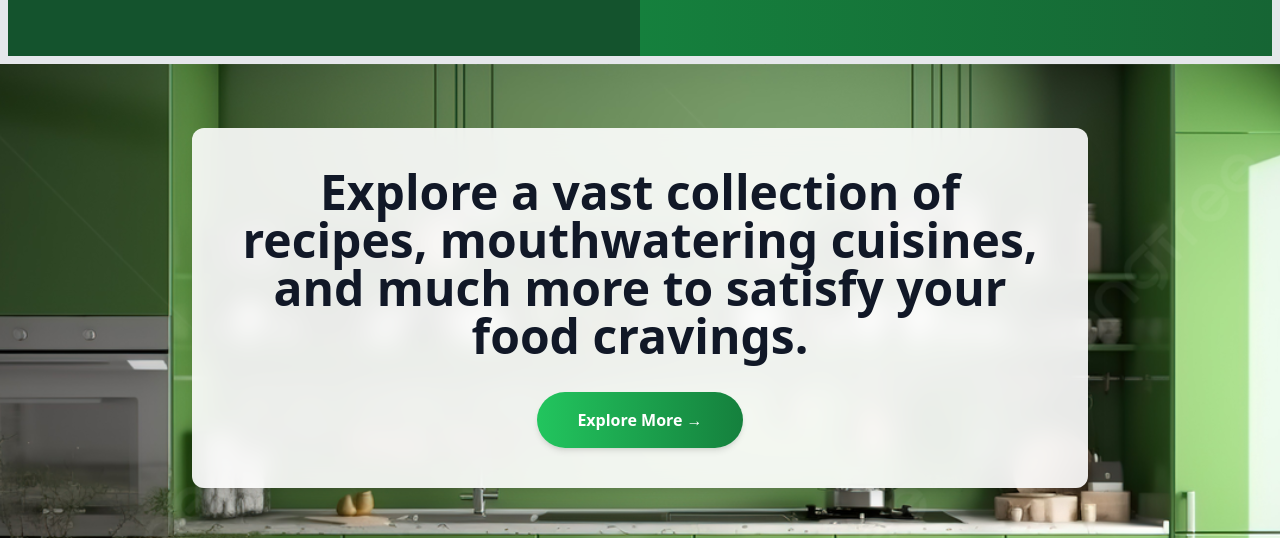
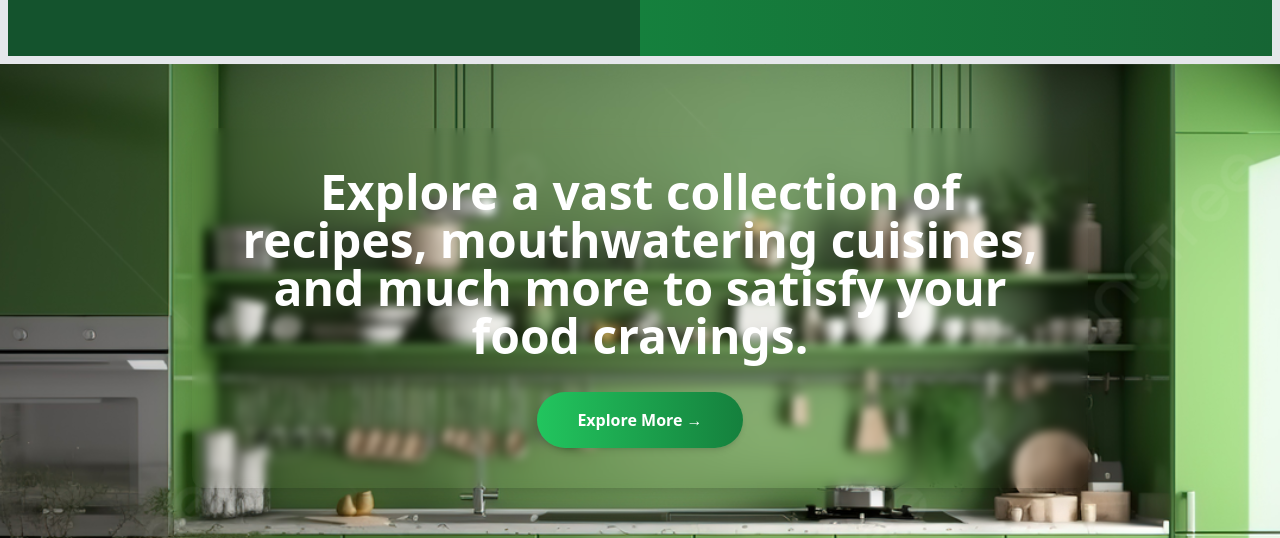
Before and after one commit to isid555/RecipeRealm, a React (Create React App) app: page / in a window 1280 px wide. Shown: the part 800-1338 px from the top of the page. Built offline with nearby package versions, Linux system fonts and the light colour scheme.

Commit message:
Explore section update

```diff
--- a/src/components/Explore.jsx
+++ b/src/components/Explore.jsx
@@ -19,8 +19,8 @@ const Explore = () => {
 
             <div className="relative flex flex-col items-center bg-cover bg-center py-16 px-6 z-10">
                 {/*Upar wala*/}
-                <div className="bg-white bg-opacity-90 rounded-xl p-10 shadow-xl max-w-4xl text-center backdrop-blur-md">
-                    <h1 className="text-3xl sm:text-4xl md:text-5xl font-extrabold mb-8 leading-tight text-gray-900">
+                <div className=" bg-opacity-0 rounded-xl p-10 shadow-xl max-w-4xl text-center backdrop-blur-sm">
+                    <h1 className="text-3xl sm:text-4xl md:text-5xl font-extrabold mb-8 leading-tight text-white">
                         Explore a vast collection of recipes, mouthwatering cuisines, and much more to satisfy your food cravings.
                     </h1>
                     <button className="bg-gradient-to-r from-green-500 to-green-700 hover:from-green-600 hover:to-green-800 text-white py-4 px-10 rounded-full font-bold border-none transition-transform transform hover:scale-110 shadow-md">
```
